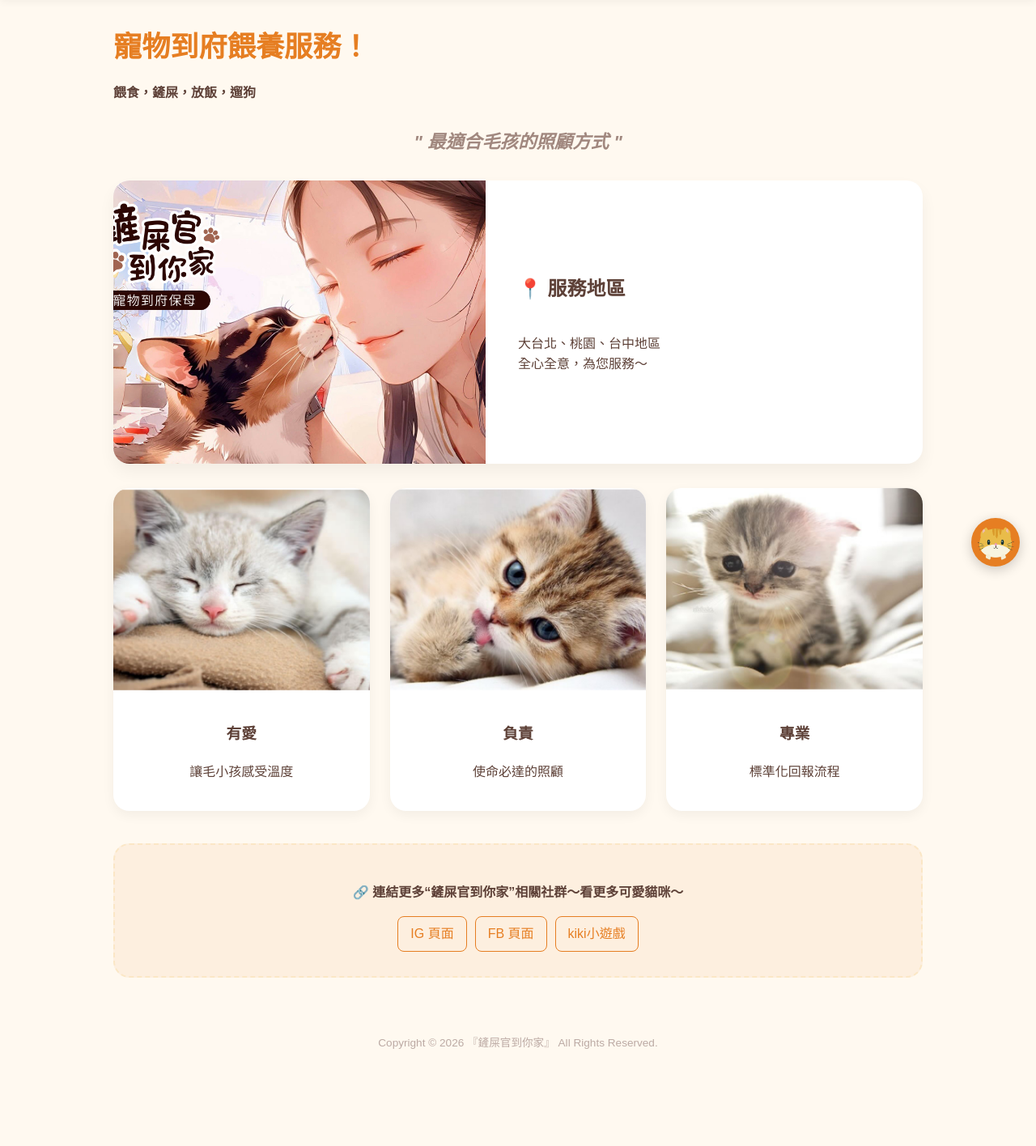
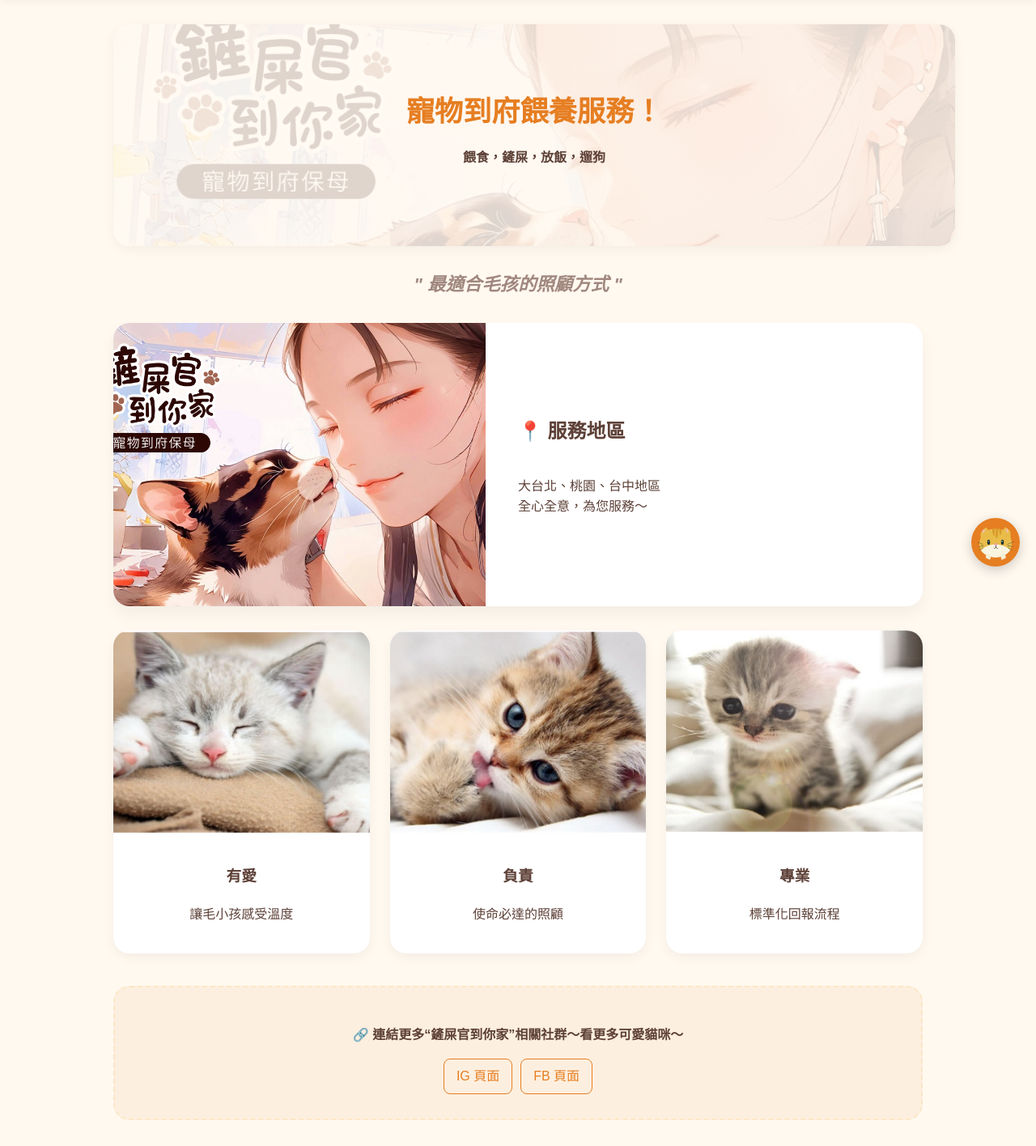
Before and after one commit to Arden-hub/pet-sitter-web, a Flask app: page / in a window 1280 px wide. Shown: the part 80-1496 px from the top of the page at 81% size. Before the commit the page ends 1376 px from the top, so only its background shows below. Run offline with Flask 3, Linux system fonts and the light colour scheme.

Commit message:
報錯了

```diff
--- a/templates/index.html
+++ b/templates/index.html
@@ -42,18 +42,23 @@
         .page { padding: 30px 8px; max-width: 1000px; margin: 0 auto; }
 
         .home-hero {
-            /* ... 其他屬性保持不變 ... */
+            text-align: center;
+            padding: 80px 20px;
+            background: linear-gradient(rgba(255, 249, 240, 0.85), rgba(255, 249, 240, 0.85)),
+                        url('https://storage.googleapis.com/pet-sitter-images/index_images/index-1.jpg');
             background-size: cover;
 
-            /* 調整重點：使用 top 或是 0%~20% 的數值 */
-            /* 這會將圖片的頂部對齊容器頂部，視覺上內容會往下推 */
-            background-position: center top;
+            /* 1. 底圖位置：第一個數值是左右置中，第二個 20% 讓圖片內容往下降（顯示更多上方內容） */
+            background-position: center 20%;
 
-            /* 如果覺得太靠上，可以微調百分比，例如 center 10% */
+            /* 2. 容器寬度：設定為 100% 並調大 max-width 或直接移除來增加寬度 */
             width: 100%;
-            box-sizing: border-box;
+            max-width: 1200px; /* 您可以根據需求調大這個數值，例如 1400px 或刪除這行變全螢幕 */
+            margin: 0 auto 30px; /* 增加 auto 確保容器在大螢幕時能水平居中 */
+
+            border-radius: 20px;
+            box-shadow: 0 4px 15px rgba(0,0,0,0.05);
         }
-
         .home-hero h2 { color: var(--primary); font-size: 2.2rem; margin: 0; }
         .slogan { font-size: 1.4rem; font-style: italic; color: #a1887f; margin: 30px 0; text-align: center; font-weight: bold; }
 
@@ -138,7 +143,6 @@
             <div style="display: flex; justify-content: center; gap: 10px; margin-top:10px;">
                 <a href="ig" style="color:var(--primary); text-decoration:none; border:1px solid var(--primary); padding:8px 15px; border-radius:8px;">IG 頁面</a>
                 <a href="fb" style="color:var(--primary); text-decoration:none; border:1px solid var(--primary); padding:8px 15px; border-radius:8px;">FB 頁面</a>
-                <a href="kiki_playergame" style="color:var(--primary); text-decoration:none; border:1px solid var(--primary); padding:8px 15px; border-radius:8px;">kiki小遊戲</a>
             </div>
         </section>
     </div>
```
